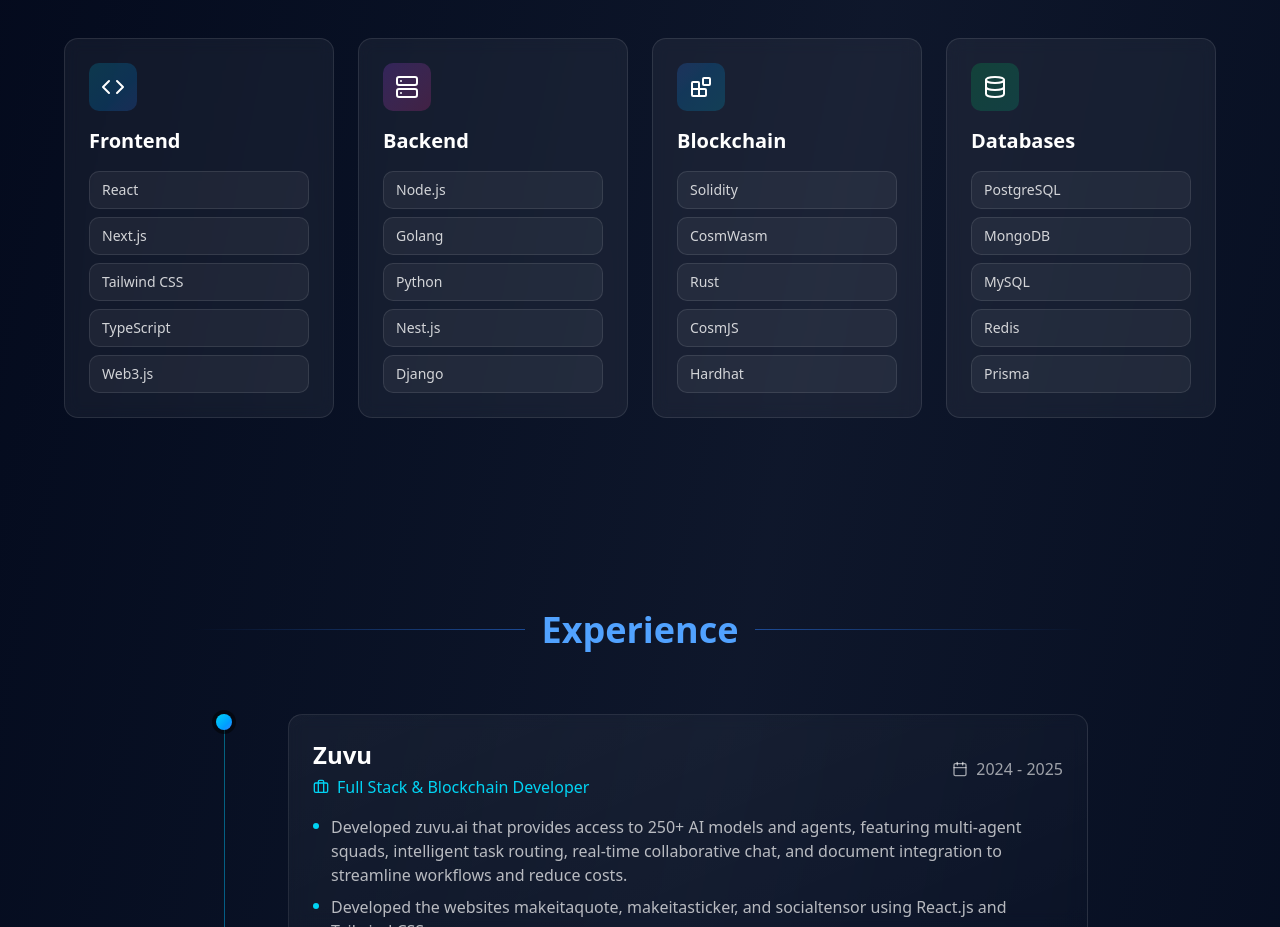
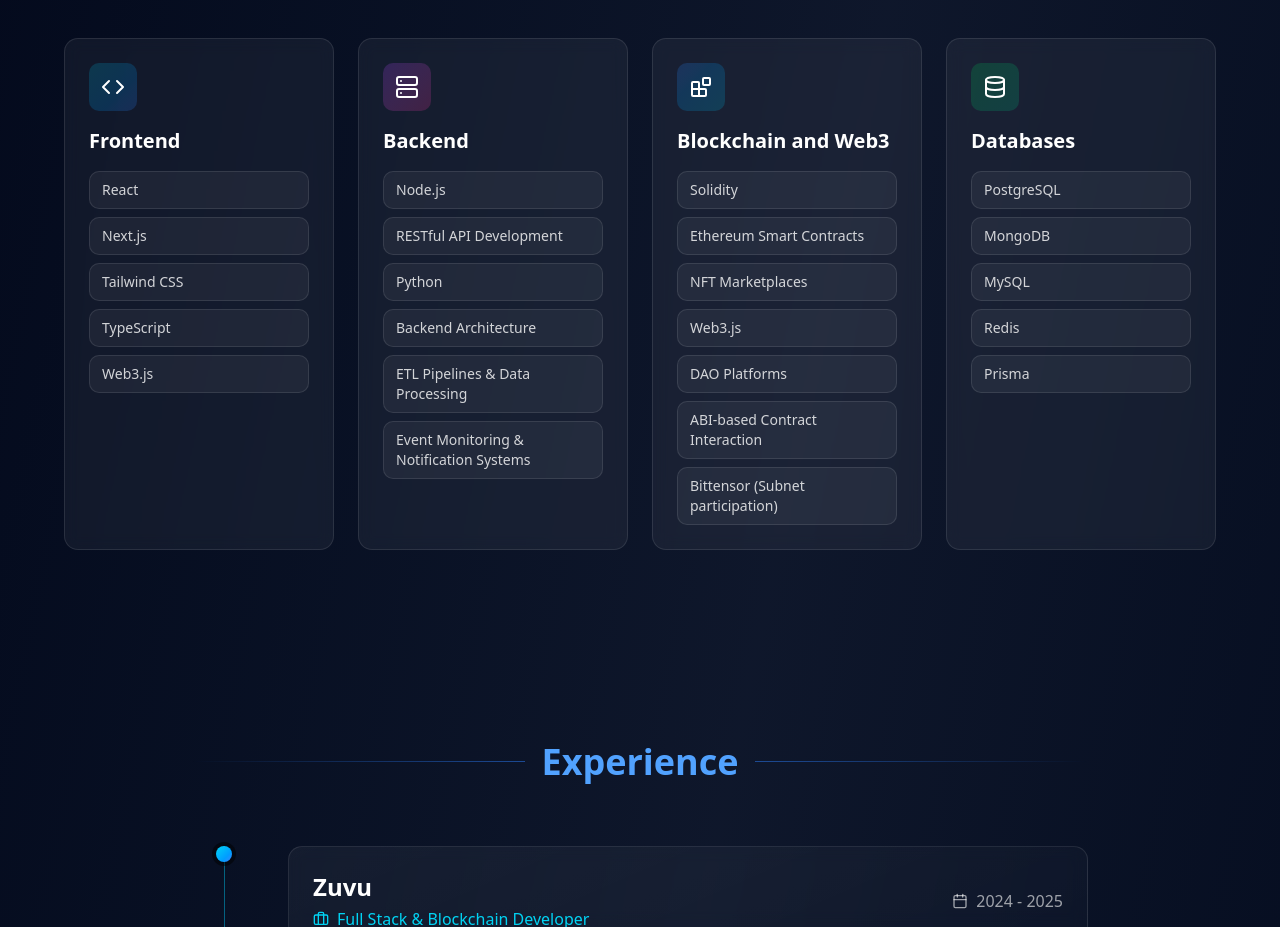
Before and after one commit to knutsenkristian7-spec/My-Portfolio-pro, a React (Vite) app: page / in a window 1280 px wide. Shown: the part 1900-2827 px from the top of the page. Built offline with nearby package versions, Linux system fonts and the light colour scheme.

Commit message:
chore: Change the Skill page

```diff
--- a/src/components/Skills.tsx
+++ b/src/components/Skills.tsx
@@ -19,13 +19,13 @@
     {
       title: "Backend",
       icon: <Server className="w-6 h-6" />,
-      skills: ["Node.js", "Golang", "Python", "Nest.js", "Django"],
+      skills: ["Node.js", "RESTful API Development", "Python", "Backend Architecture", "ETL Pipelines & Data Processing", "Event Monitoring & Notification Systems"],
       gradient: "from-purple-500/20 to-pink-500/20",
     },
     {
-      title: "Blockchain",
+      title: "Blockchain and Web3",
       icon: <Blocks className="w-6 h-6" />,
-      skills: ["Solidity", "CosmWasm", "Rust", "CosmJS", "Hardhat"],
+      skills: ["Solidity", "Ethereum Smart Contracts", "NFT Marketplaces", "Web3.js", "DAO Platforms", "ABI-based Contract Interaction", "Bittensor (Subnet participation)"],
       gradient: "from-blue-500/20 to-cyan-500/20",
     },
     {
```
